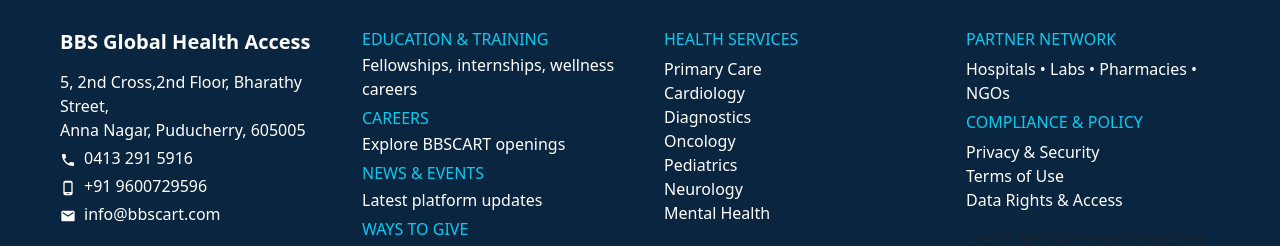
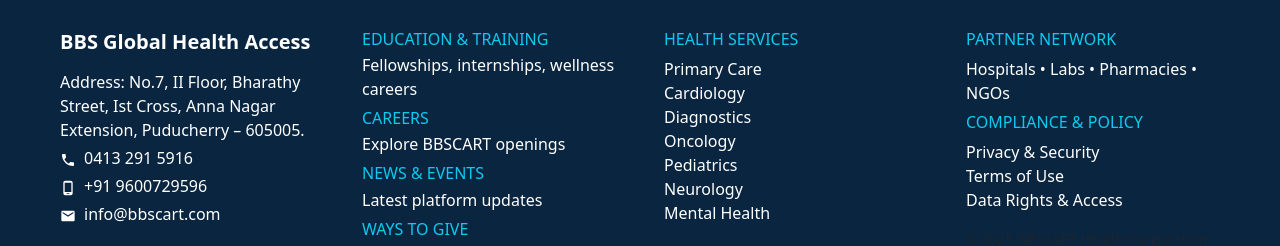
Before and after one commit to bbspon/Global-Health-Access, a React (Vite) app in the folder front/: page / in a window 1280 px wide. Shown: the part 6375-6621 px from the top of the page. Built offline with nearby package versions, Linux system fonts and the light colour scheme; no server answers.

Commit message:
Updated bugs fixes

```diff
--- a/front/src/components/Layout/Footer.jsx
+++ b/front/src/components/Layout/Footer.jsx
@@ -80,8 +80,8 @@
           <Col md={3}>
             <h5 className="fw-bold mb-3">BBS Global Health Access</h5>
             <p className="mb-1">
-              5, 2nd Cross,2nd Floor, Bharathy Street,
-              <br /> Anna Nagar, Puducherry, 605005
+              Address: No.7, II Floor, Bharathy Street, Ist Cross, Anna Nagar
+              Extension, Puducherry – 605005.
             </p>
             <p className="mb-1 ">
               <MdPhone className="me-2" />
--- a/front/src/pages/PannerAd.jsx
+++ b/front/src/pages/PannerAd.jsx
@@ -196,8 +196,8 @@
             <div
               style={{
                 position: "absolute",
-                top: "140px", // move vertically (adjust)
-                right: "120px", // move horizontally (adjust)
+                bottom: "200px", // move vertically (adjust)
+                left: "150px", // move horizontally (adjust)
 
                 display: "flex",
                 alignItems: "center",
```
